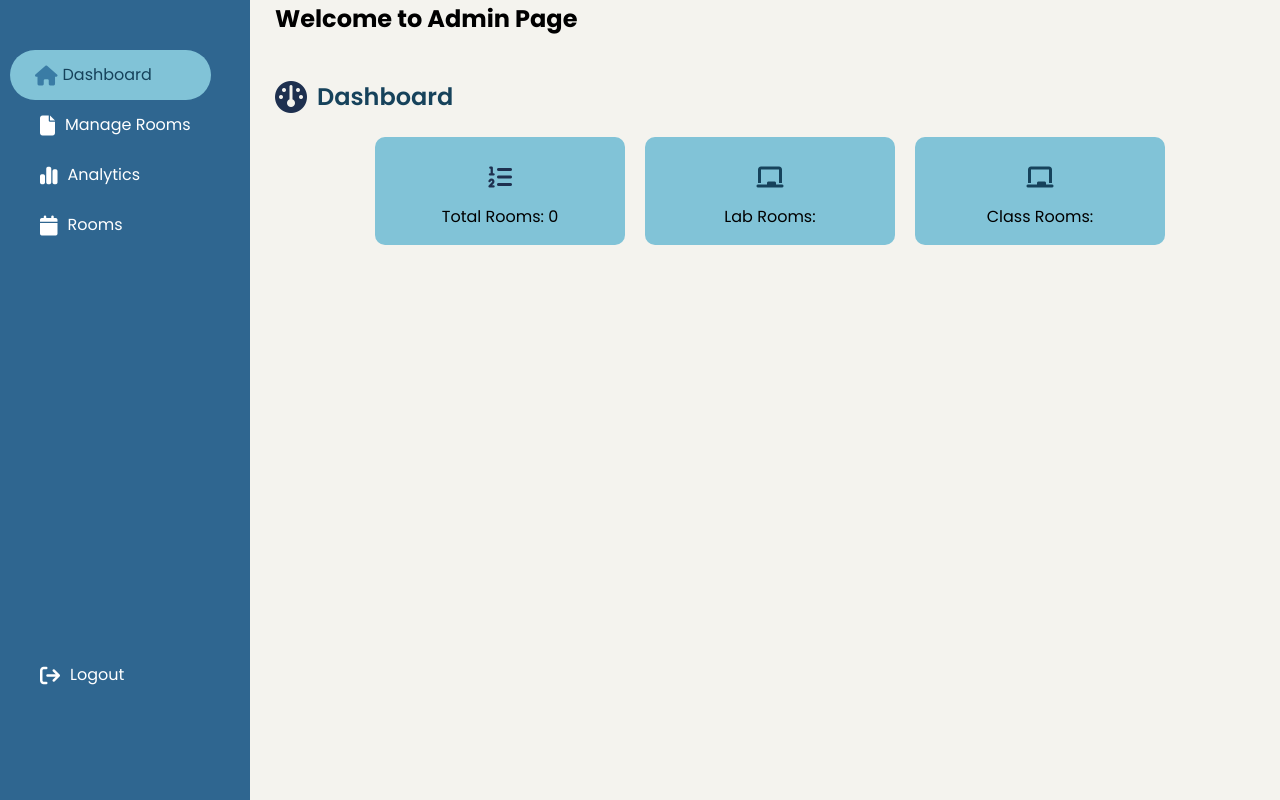
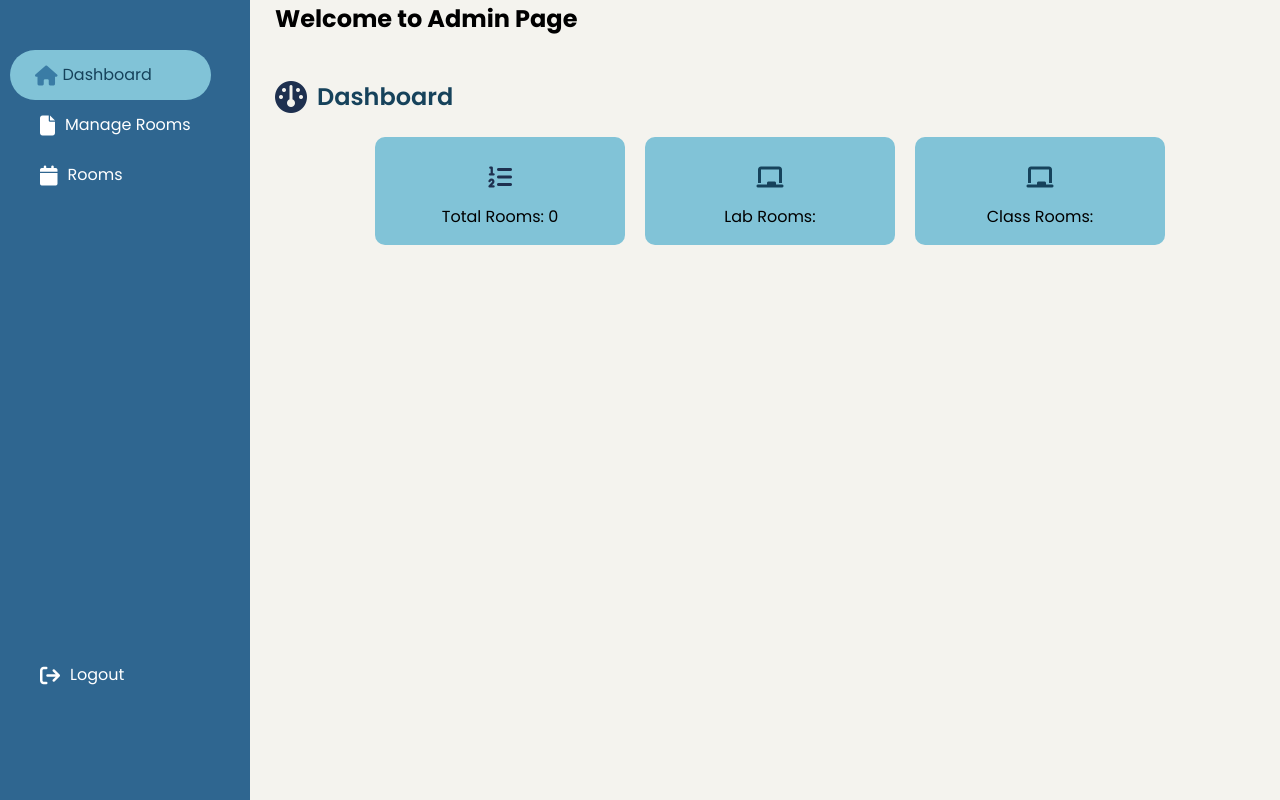
Before and after one commit to Batxl/Itcs333-project, a PHP site: page /admin-dashboard.php in a window 1280 px wide. Run offline with PHP 8.4, Linux system fonts and the light colour scheme; data that the repository does not hold is empty.

Commit message:
admin dashboard

```diff
--- a/admin-dashboard.php
+++ b/admin-dashboard.php
@@ -47,13 +47,7 @@
                     </a>
                 </li>
                 <li class="navList">
-                    <a href="analysis.php">
-                        <i class="fa-solid fa-chart-simple fa-lg" style="color: #ffffff; margin: 10px"></i>
-                        <span class="links">Analytics</span>
-                    </a>
-                </li>
-                <li class="navList">
-                    <a href="roomtable.php">
+                    <a href="managetable.php">
                     <i class="fa-solid fa-calendar fa-lg" style="color: #ffffff; margin:10px"></i>
                         <span class="links">Rooms</span>
                     </a>
```
